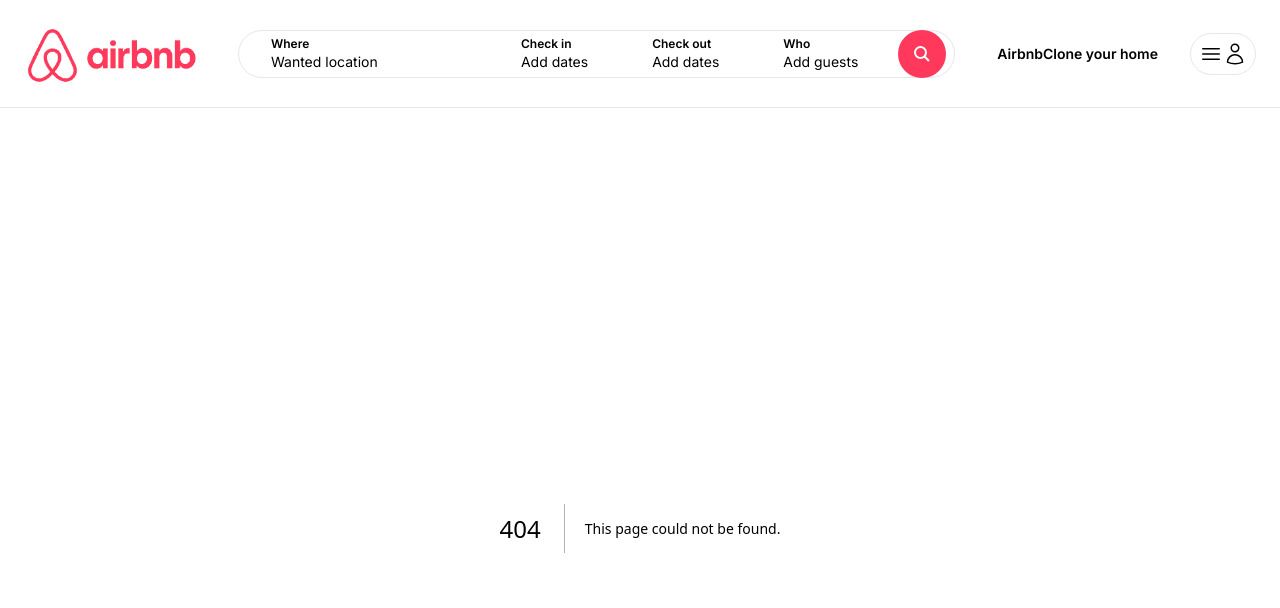
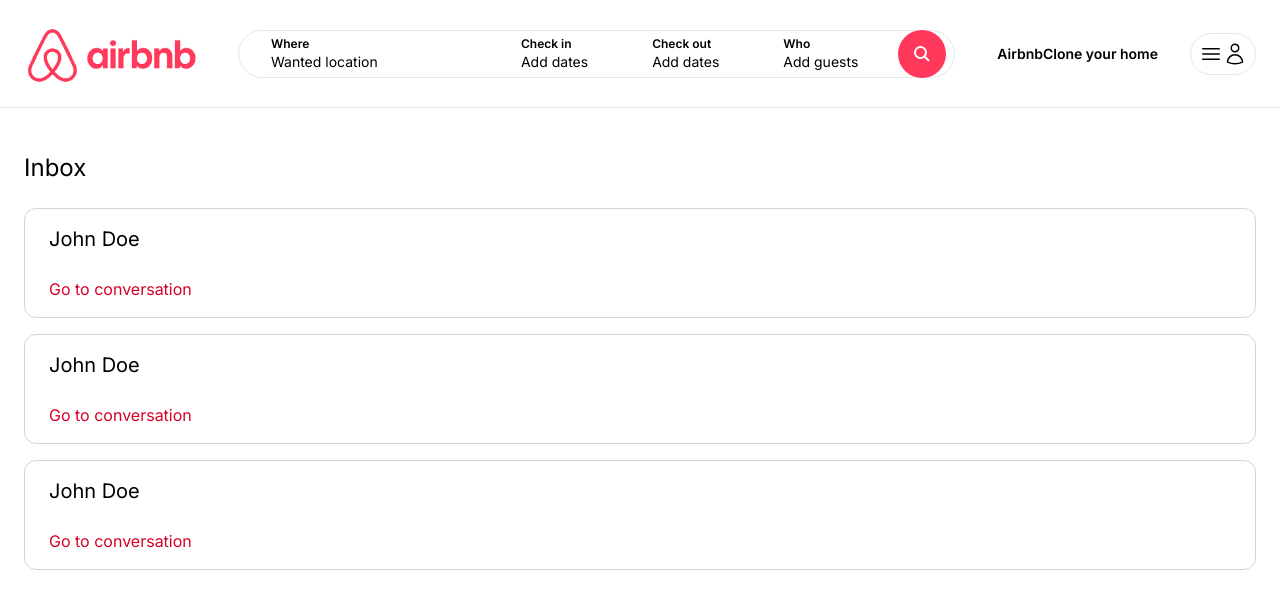
Before and after one commit to ifranco07/Airbnbclone-frontend, a Next.js app: page /inbox in a window 1280 px wide. Before the commit this address had no page. Shown: the top 608 px of the page. Built offline with nearby package versions, Linux system fonts and the light colour scheme.

Commit message:
Inbox page (static)

```diff
--- /dev/null
+++ b/app/components/inbox/Conversation.tsx
@@ -0,0 +1,11 @@
+const Conversation = () => {
+    return(
+        <div className="px-6 py-4 cursor-pointer border border-gray-300 rounded-xl">
+            <p className="mb-6 text-xl">John Doe</p>
+
+            <p className="text-airbnb-dark">Go to conversation</p>
+        </div>
+    )
+}
+
+export default Conversation;
--- /dev/null
+++ b/app/inbox/page.tsx
@@ -0,0 +1,15 @@
+import Conversation from "../components/inbox/Conversation";
+
+const InboxPage = () => {
+    return (
+        <main className="max-w-[1500px] mx-auto px-6 pb-6 space-y-4">
+            <h1 className=" my-6 text-2xl">Inbox</h1>
+
+            <Conversation/>
+            <Conversation/>
+            <Conversation/>
+        </main>
+    )
+}
+
+export default InboxPage;
```
